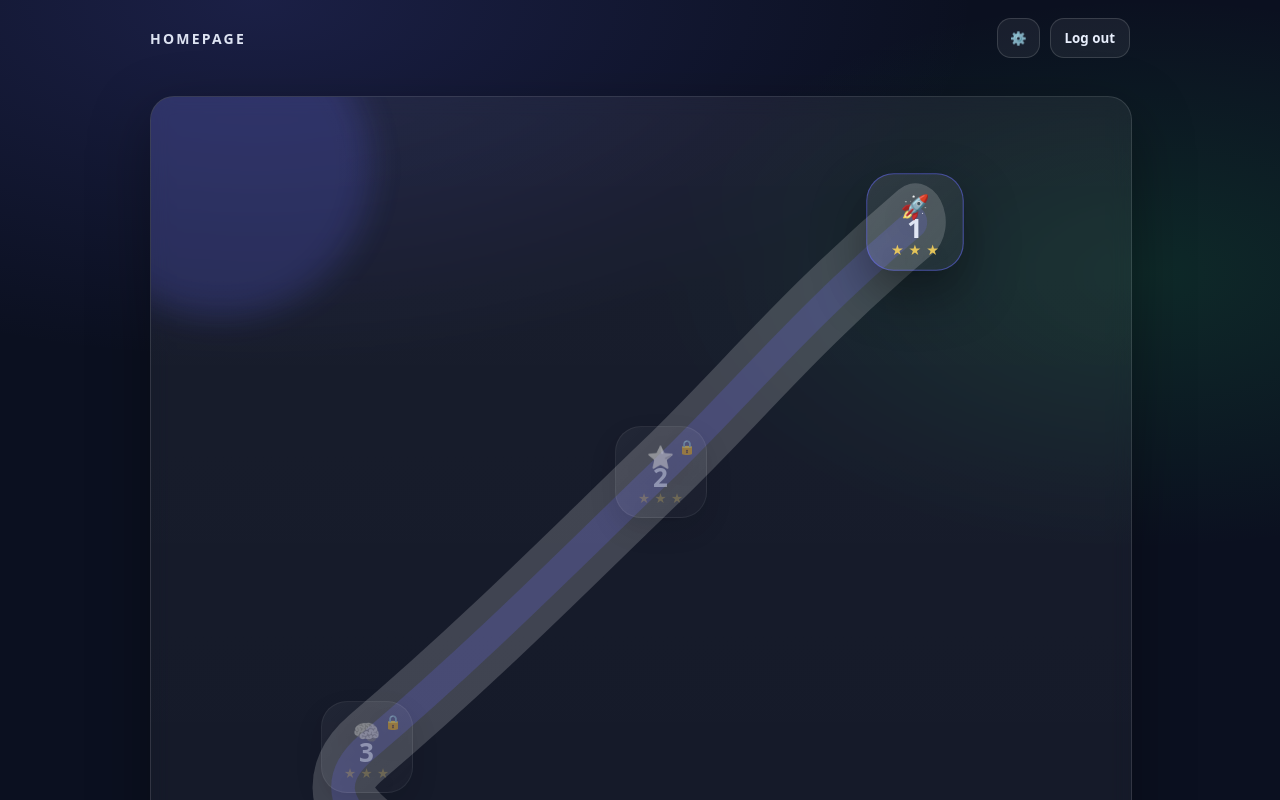
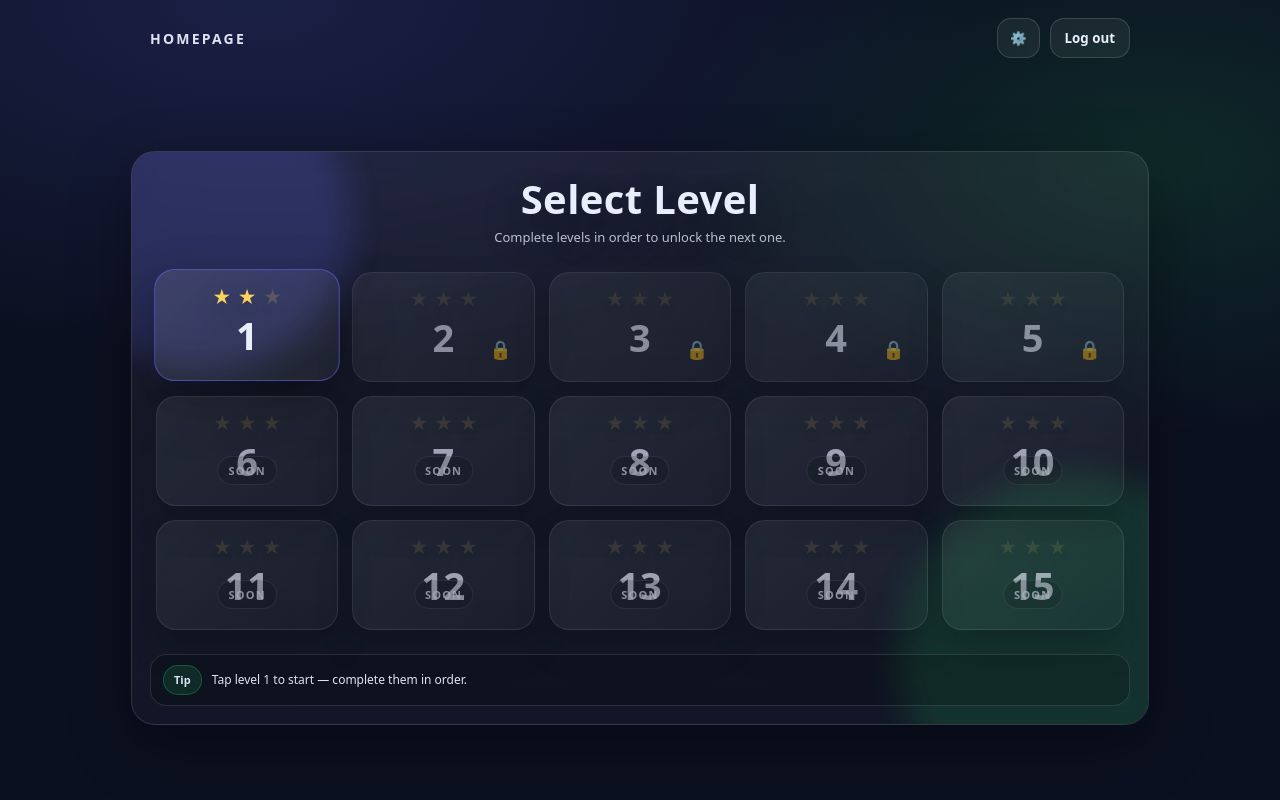
Before and after one commit to k-rameen/Finlingo, a React app in the folder frontend/: page /home in a window 1280 px wide. Shown: the top 800 px of the page. Built offline with nearby package versions, Linux system fonts and the light colour scheme; the HTML template or start-up script is replaced by a standard one.

Commit message:
Homepage update

```diff
--- a/frontend/src/pages/Home.jsx
+++ b/frontend/src/pages/Home.jsx
@@ -1,68 +1,28 @@
-import React, { useMemo, useEffect, useState } from "react";
-import { useNavigate } from "react-router-dom";
+import React, { useEffect, useMemo, useState } from "react";
+import { useNavigate, useLocation } from "react-router-dom";
 
-// homepage: scrollable long map + sequential unlock + real navigation to /level/1..5
-// - must go in order (can't open locked levels)
-// - when you RETURN to homepage from a level page, it unlocks the next level + highlights the segment
-// - progress persists in localStorage
+// homepage: grid "level select" (15 boxes), same dark theme
+// - only levels 1..5 are real (navigate to /level/1..5)
+// - levels unlock in order (1 -> 2 -> 3 -> 4 -> 5)
+// - finishing a level sets localStorage.finlingo_last_completed_level = "<n>"
+// - when you come back to /home, it unlocks the next level
 
 export default function Home() {
   const navigate = useNavigate();
+  const location = useLocation();
 
   const [selected, setSelected] = useState(1);
-  const [unlockedLevel, setUnlockedLevel] = useState(1); // max unlocked
+  const [unlockedLevel, setUnlockedLevel] = useState(1);
   const [toast, setToast] = useState("Tap level 1 to start — complete them in order.");
-  const [unlockPulseSeg, setUnlockPulseSeg] = useState(null); // 1..4
 
-  const levels = useMemo(
-    () => [
-      { id: 1, x: 78, y: 10, icon: "🚀", label: "Level 1" },
-      { id: 2, x: 52, y: 30, icon: "⭐", label: "Level 2" },
-      { id: 3, x: 22, y: 52, icon: "🧠", label: "Level 3" },
-      { id: 4, x: 62, y: 74, icon: "💰", label: "Level 4" },
-      { id: 5, x: 28, y: 92, icon: "🏆", label: "Level 5" },
-    ],
-    []
-  );
-
-  // ---- persistence ----
-  useEffect(() => {
-    const savedUnlocked = Number(localStorage.getItem("finlingo_unlocked_level") || "1");
-    const safeUnlocked = Number.isFinite(savedUnlocked)
-      ? Math.min(Math.max(savedUnlocked, 1), 5)
-      : 1;
-
-    setUnlockedLevel(safeUnlocked);
-    setSelected(Math.min(safeUnlocked, 5));
-
-    // if we are coming back from a level, unlock the next one
-    // (level pages should set localStorage.finlingo_last_completed_level = "<n>" before navigating back)
-    const lastCompleted = Number(localStorage.getItem("finlingo_last_completed_level") || "0");
-    if (Number.isFinite(lastCompleted) && lastCompleted >= 1 && lastCompleted <= 5) {
-      const next = Math.min(lastCompleted + 1, 5);
-
-      // only unlock if it advances progress
-      if (next > safeUnlocked) {
-        setUnlockedLevel(next);
-        localStorage.setItem("finlingo_unlocked_level", String(next));
-
-        // pulse segment between completed and next (segment index = completed level)
-        if (lastCompleted <= 4) {
-          setUnlockPulseSeg(lastCompleted);
-          window.setTimeout(() => setUnlockPulseSeg(null), 900);
-        }
-
-        setToast(`Unlocked level ${next}!`);
-      }
-
-      // clear flag so it doesn't re-unlock on refresh
-      localStorage.removeItem("finlingo_last_completed_level");
-    }
+  // create 15 slots, but only first 5 are playable
+  const levels = useMemo(() => {
+    return Array.from({ length: 15 }, (_, i) => {
+      const id = i + 1;
+      const playable = id <= 5;
+      return { id, playable };
+    });
   }, []);
-
-  useEffect(() => {
-    localStorage.setItem("finlingo_unlocked_level", String(unlockedLevel));
-  }, [unlockedLevel]);
 
   function showToast(msg, ms = 2200) {
     setToast(msg);
@@ -74,8 +34,43 @@ export default function Home() {
     }
   }
 
+  // ---- load progress + unlock when returning from a level ----
+  useEffect(() => {
+    const savedUnlocked = Number(localStorage.getItem("finlingo_unlocked_level") || "1");
+    const safeUnlocked = Number.isFinite(savedUnlocked)
+      ? Math.min(Math.max(savedUnlocked, 1), 5)
+      : 1;
+
+    let nextUnlocked = safeUnlocked;
+
+    // if we are coming back from a level, unlock the next one
+    const lastCompletedRaw = localStorage.getItem("finlingo_last_completed_level");
+    const lastCompleted = Number(lastCompletedRaw || "0");
+
+    if (Number.isFinite(lastCompleted) && lastCompleted >= 1 && lastCompleted <= 5) {
+      const next = Math.min(lastCompleted + 1, 5);
+      if (next > safeUnlocked) {
+        nextUnlocked = next;
+        localStorage.setItem("finlingo_unlocked_level", String(nextUnlocked));
+        showToast(`Unlocked level ${nextUnlocked}!`);
+      }
+      // clear flag so refresh doesn't re-trigger
+      localStorage.removeItem("finlingo_last_completed_level");
+    }
+
+    setUnlockedLevel(nextUnlocked);
+    setSelected(Math.min(nextUnlocked, 5));
+  }, [location.pathname]);
+
   // ---- click -> go to level page ----
   function tryOpenLevel(levelId) {
+    const isPlayable = levelId <= 5;
+
+    if (!isPlayable) {
+      showToast("These levels are coming soon 😼");
+      return;
+    }
+
     if (levelId > unlockedLevel) {
       showToast(`Open level ${unlockedLevel} to unlock this level.`);
       return;
@@ -84,8 +79,6 @@ export default function Home() {
     setSelected(levelId);
     showToast(`Loading level ${levelId}...`, 900);
 
-    // navigate to the correct level page
-    // make sure your routes exist: /level/1, /level/2, etc
     window.clearTimeout(tryOpenLevel._nav);
     tryOpenLevel._nav = window.setTimeout(() => {
       navigate(`/level/${levelId}`);
@@ -94,174 +87,50 @@ export default function Home() {
 
   // ---- logout ----
   function handleLogout() {
-    // clear auth keys if you have them
     localStorage.removeItem("finlingo_session");
-    // ALWAYS go back to login
-    navigate("/");
+    navigate("/"); // your login route
   }
 
-  // segments 1..4 correspond to 1->2, 2->3, 3->4, 4->5
-  const segUnlocked = {
-    1: unlockedLevel >= 2,
-    2: unlockedLevel >= 3,
-    3: unlockedLevel >= 4,
-    4: unlockedLevel >= 5,
-  };
+  // quick "star" display like the example (based on progress)
+  function starsForLevel(id) {
+    // feel free to tweak this logic
+    if (id < unlockedLevel) return 3; // completed
+    if (id === unlockedLevel) return 2; // current
+    return 0; // locked
+  }
 
   return (
     <div style={styles.page}>
       <div style={styles.topBar}>
-        {/* left: HOMEPAGE only */}
-        <div style={styles.centerTitle} aria-label="homepage title">
-          HOMEPAGE
-        </div>
+        <div style={styles.centerTitle}>HOMEPAGE</div>
 
-        {/* right: settings + logout */}
         <div style={styles.rightBtns}>
-          <button
-            type="button"
-            style={styles.settingsBtn}
-            onClick={() => navigate("/settings")}
-            aria-label="settings"
-            title="Settings"
-          >
+          <button type="button" style={styles.settingsBtn} onClick={() => navigate("/settings")}>
             ⚙️
           </button>
-
-          <button
-            type="button"
-            style={styles.logoutBtn}
-            onClick={handleLogout}
-            aria-label="log out"
-            title="Log out"
-          >
+          <button type="button" style={styles.logoutBtn} onClick={handleLogout}>
             Log out
           </button>
         </div>
       </div>
 
-      <div style={styles.mapWrap}>
-        <div style={styles.mapCard}>
+      <div style={styles.wrap}>
+        <div style={styles.card}>
           <div style={{ ...styles.blob, ...styles.blob1 }} />
           <div style={{ ...styles.blob, ...styles.blob2 }} />
 
-          <svg viewBox="0 0 100 100" preserveAspectRatio="none" style={styles.pathSvg} aria-hidden="true">
-            <path
-              d="M78 10
-                 C 66 18, 60 24, 52 30
-                 S 34 44, 22 52
-                 S 46 66, 62 74
-                 S 44 86, 28 92"
-              fill="none"
-              stroke="rgba(255,255,255,0.18)"
-              strokeWidth="6.2"
-              strokeLinecap="round"
-            />
+          <div style={styles.header}>
+            <div style={styles.bigTitle}>Select Level</div>
+            <div style={styles.smallSub}>Complete levels in order to unlock the next one.</div>
+          </div>
 
-            <path
-              d="M78 10
-                 C 66 18, 60 24, 52 30
-                 S 34 44, 22 52
-                 S 46 66, 62 74
-                 S 44 86, 28 92"
-              fill="none"
-              stroke="rgba(99,102,241,0.22)"
-              strokeWidth="2.4"
-              strokeLinecap="round"
-            />
+          <div style={styles.grid}>
+            {levels.map((lvl) => {
+              const isPlayable = lvl.playable;
+              const isLocked = lvl.id > unlockedLevel && isPlayable;
+              const isSelected = selected === lvl.id;
 
-            {/* seg 1 */}
-            <path
-              d="M78 10 C 66 18, 60 24, 52 30"
-              fill="none"
-              stroke={segUnlocked[1] ? "rgba(99,102,241,0.82)" : "transparent"}
-              strokeWidth={unlockPulseSeg === 1 ? 4.8 : 3.0}
-              strokeLinecap="round"
-              style={{
-                filter: segUnlocked[1] ? "drop-shadow(0 10px 18px rgba(99,102,241,0.45))" : "none",
-                transition: "stroke-width 220ms ease",
-              }}
-            />
-            <path
-              d="M78 10 C 66 18, 60 24, 52 30"
-              fill="none"
-              stroke={segUnlocked[1] ? "rgba(34,197,94,0.70)" : "transparent"}
-              strokeWidth={unlockPulseSeg === 1 ? 2.4 : 1.3}
-              strokeDasharray="2.4 3.6"
-              strokeLinecap="round"
-              style={{ transition: "stroke-width 220ms ease" }}
-            />
-
-            {/* seg 2 */}
-            <path
-              d="M52 30 S 34 44, 22 52"
-              fill="none"
-              stroke={segUnlocked[2] ? "rgba(99,102,241,0.82)" : "transparent"}
-              strokeWidth={unlockPulseSeg === 2 ? 4.8 : 3.0}
-              strokeLinecap="round"
-              style={{
-                filter: segUnlocked[2] ? "drop-shadow(0 10px 18px rgba(99,102,241,0.45))" : "none",
-                transition: "stroke-width 220ms ease",
-              }}
-            />
-            <path
-              d="M52 30 S 34 44, 22 52"
-              fill="none"
-              stroke={segUnlocked[2] ? "rgba(34,197,94,0.70)" : "transparent"}
-              strokeWidth={unlockPulseSeg === 2 ? 2.4 : 1.3}
-              strokeDasharray="2.4 3.6"
-              strokeLinecap="round"
-              style={{ transition: "stroke-width 220ms ease" }}
-            />
-
-            {/* seg 3 */}
-            <path
-              d="M22 52 S 46 66, 62 74"
-              fill="none"
-              stroke={segUnlocked[3] ? "rgba(99,102,241,0.82)" : "transparent"}
-              strokeWidth={unlockPulseSeg === 3 ? 4.8 : 3.0}
-              strokeLinecap="round"
-              style={{
-                filter: segUnlocked[3] ? "drop-shadow(0 10px 18px rgba(99,102,241,0.45))" : "none",
-                transition: "stroke-width 220ms ease",
-              }}
-            />
-            <path
-              d="M22 52 S 46 66, 62 74"
-              fill="none"
-              stroke={segUnlocked[3] ? "rgba(34,197,94,0.70)" : "transparent"}
-              strokeWidth={unlockPulseSeg === 3 ? 2.4 : 1.3}
-              strokeDasharray="2.4 3.6"
-              strokeLinecap="round"
-              style={{ transition: "stroke-width 220ms ease" }}
-            />
-
-            {/* seg 4 */}
-            <path
-              d="M62 74 S 44 86, 28 92"
-              fill="none"
-              stroke={segUnlocked[4] ? "rgba(99,102,241,0.82)" : "transparent"}
-              strokeWidth={unlockPulseSeg === 4 ? 4.8 : 3.0}
-              strokeLinecap="round"
-              style={{
-                filter: segUnlocked[4] ? "drop-shadow(0 10px 18px rgba(99,102,241,0.45))" : "none",
-                transition: "stroke-width 220ms ease",
-              }}
-            />
-            <path
-              d="M62 74 S 44 86, 28 92"
-              fill="none"
-              stroke={segUnlocked[4] ? "rgba(34,197,94,0.70)" : "transparent"}
-              strokeWidth={unlockPulseSeg === 4 ? 2.4 : 1.3}
-              strokeDasharray="2.4 3.6"
-              strokeLinecap="round"
-              style={{ transition: "stroke-width 220ms ease" }}
-            />
-          </svg>
-
-          {levels.map((lvl) => {
-            const isSelected = selected === lvl.id;
-            const isLocked = lvl.id > unlockedLevel;
+              const starCount = isPlayable ? starsForLevel(lvl.id) : 0;
 
               return (
                 <button
@@ -269,27 +138,48 @@ export default function Home() {
                   type="button"
                   onClick={() => tryOpenLevel(lvl.id)}
                   style={{
-                  ...styles.levelBtn,
-                  left: `${lvl.x}%`,
-                  top: `${lvl.y}%`,
-                  transform: "translate(-50%, -50%)",
-                  ...(isSelected ? styles.levelBtnActive : {}),
-                  ...(isLocked ? styles.levelBtnLocked : {}),
+                    ...styles.tile,
+                    ...(isSelected ? styles.tileSelected : {}),
+                    ...(isPlayable ? {} : styles.tileSoon),
+                    ...(isLocked ? styles.tileLocked : {}),
                   }}
-                aria-label={lvl.label}
-                title={isLocked ? `Locked — open level ${unlockedLevel} first` : lvl.label}
+                  title={
+                    !isPlayable
+                      ? "Coming soon"
+                      : isLocked
+                      ? `Locked — open level ${unlockedLevel} first`
+                      : `Open level ${lvl.id}`
+                  }
                 >
-                <div style={{ ...styles.levelIcon, ...(isLocked ? styles.iconLocked : {}) }}>{lvl.icon}</div>
-                <div style={{ ...styles.levelText, ...(isLocked ? styles.textLocked : {}) }}>{lvl.id}</div>
-                <div style={{ ...styles.stars, ...(isLocked ? styles.starsLocked : {}) }}>
-                  <span style={styles.star}>★</span>
-                  <span style={styles.star}>★</span>
-                  <span style={styles.star}>★</span>
+                  {/* top stars row */}
+                  <div style={styles.starRow}>
+                    {Array.from({ length: 3 }).map((_, i) => (
+                      <span
+                        key={i}
+                        style={{
+                          ...styles.star,
+                          opacity: i < starCount ? 1 : 0.18,
+                        }}
+                      >
+                        ★
+                      </span>
+                    ))}
                   </div>
-                {isLocked ? <div style={styles.lockBadge}>🔒</div> : null}
+
+                  {/* center content */}
+                  <div style={styles.tileCenter}>
+                    <div style={styles.tileNumber}>{lvl.id}</div>
+
+                    {/* lock overlay for locked playable levels */}
+                    {isLocked ? <div style={styles.lockIcon}>🔒</div> : null}
+
+                    {/* coming soon label for 6..15 */}
+                    {!isPlayable ? <div style={styles.soonTag}>SOON</div> : null}
+                  </div>
                 </button>
               );
             })}
+          </div>
 
           <div style={styles.bottomHint}>
             <span style={styles.hintPill}>Tip</span>
@@ -357,24 +247,26 @@ const styles = {
     fontWeight: 900,
   },
 
-  mapWrap: {
+  wrap: {
     flex: 1,
     padding: 20,
     maxWidth: 980,
     width: "100%",
     margin: "0 auto",
+    display: "grid",
+    placeItems: "center",
   },
 
-  mapCard: {
+  card: {
     position: "relative",
     width: "100%",
-    height: 1250,
     borderRadius: 24,
     overflow: "hidden",
     border: "1px solid rgba(255,255,255,0.12)",
     background: "linear-gradient(180deg, rgba(255,255,255,0.06), rgba(255,255,255,0.03))",
     backdropFilter: "blur(10px)",
     boxShadow: "0 20px 60px rgba(0,0,0,0.35)",
+    padding: 18,
   },
 
   blob: {
@@ -382,6 +274,7 @@ const styles = {
     borderRadius: 999,
     filter: "blur(16px)",
     opacity: 0.75,
+    pointerEvents: "none",
   },
   blob1: {
     width: 300,
@@ -398,85 +291,119 @@ const styles = {
     background: "rgba(34,197,94,0.22)",
   },
 
-  pathSvg: {
-    position: "absolute",
-    inset: 0,
-    width: "100%",
-    height: "100%",
+  header: {
+    position: "relative",
+    padding: "8px 6px 14px",
+    textAlign: "center",
+  },
+  bigTitle: {
+    fontSize: 40,
+    fontWeight: 1000,
+    letterSpacing: 0.4,
+    lineHeight: 1.05,
+    textShadow: "0 18px 40px rgba(0,0,0,0.35)",
+  },
+  smallSub: {
+    marginTop: 8,
+    fontSize: 13,
+    opacity: 0.78,
   },
 
-  levelBtn: {
-    position: "absolute",
-    width: 92,
-    height: 92,
-    borderRadius: 26,
-    border: "1px solid rgba(255,255,255,0.16)",
+  grid: {
+    position: "relative",
+    display: "grid",
+    gridTemplateColumns: "repeat(5, minmax(0, 1fr))",
+    gap: 14,
+    padding: "10px 6px 18px",
+  },
+
+  tile: {
+    position: "relative",
+    height: 110,
+    borderRadius: 20,
+    border: "1px solid rgba(255,255,255,0.14)",
     background: "linear-gradient(135deg, rgba(255,255,255,0.10), rgba(255,255,255,0.04))",
+    boxShadow: "0 18px 36px rgba(0,0,0,0.30)",
+    cursor: "pointer",
     color: "#e8eefc",
-    cursor: "pointer",
-    display: "grid",
-    placeItems: "center",
-    boxShadow: "0 18px 36px rgba(0,0,0,0.30)",
+    display: "flex",
+    flexDirection: "column",
+    alignItems: "center",
+    justifyContent: "space-between",
+    padding: 12,
     transition: "transform 140ms ease, box-shadow 140ms ease, border 140ms ease, opacity 140ms ease",
   },
 
-  levelBtnActive: {
-    transform: "translate(-50%, -50%) scale(1.06)",
+  tileSelected: {
+    transform: "translateY(-2px) scale(1.02)",
     border: "1px solid rgba(99,102,241,0.55)",
     boxShadow: "0 22px 50px rgba(0,0,0,0.40)",
   },
 
-  levelBtnLocked: {
-    opacity: 0.52,
+  tileLocked: {
+    opacity: 0.55,
     cursor: "not-allowed",
-    border: "1px solid rgba(255,255,255,0.12)",
-    boxShadow: "0 12px 28px rgba(0,0,0,0.22)",
   },
 
-  lockBadge: {
+  tileSoon: {
+    opacity: 0.65,
+  },
+
+  starRow: {
+    width: "100%",
+    display: "flex",
+    justifyContent: "center",
+    gap: 6,
+    marginTop: 2,
+  },
+  star: {
+    fontSize: 18,
+    color: "rgba(255, 215, 90, 0.98)",
+    textShadow: "0 10px 22px rgba(0,0,0,0.35)",
+  },
+
+  tileCenter: {
+    position: "relative",
+    flex: 1,
+    width: "100%",
+    display: "grid",
+    placeItems: "center",
+    paddingBottom: 6,
+  },
+
+  tileNumber: {
+    fontSize: 38,
+    fontWeight: 1000,
+    letterSpacing: 0.4,
+  },
+
+  lockIcon: {
     position: "absolute",
     right: 10,
-    top: 10,
-    fontSize: 14,
+    bottom: 8,
+    fontSize: 18,
     opacity: 0.95,
     filter: "drop-shadow(0 10px 20px rgba(0,0,0,0.35))",
   },
 
-  levelIcon: {
+  soonTag: {
     position: "absolute",
-    top: 14,
-    fontSize: 22,
-    filter: "drop-shadow(0 10px 20px rgba(0,0,0,0.35))",
-  },
-  iconLocked: { filter: "grayscale(1) drop-shadow(0 10px 20px rgba(0,0,0,0.35))" },
-
-  levelText: {
-    fontSize: 26,
+    bottom: 8,
+    left: "50%",
+    transform: "translateX(-50%)",
+    fontSize: 11,
     fontWeight: 1000,
-    letterSpacing: 0.2,
-    paddingTop: 10,
-  },
-  textLocked: { opacity: 0.85 },
-
-  stars: {
-    position: "absolute",
-    bottom: 10,
-    display: "flex",
-    gap: 4,
-    opacity: 0.9,
-  },
-  starsLocked: { opacity: 0.45 },
-  star: {
-    fontSize: 12,
-    color: "rgba(255, 215, 90, 0.95)",
-    textShadow: "0 10px 22px rgba(0,0,0,0.35)",
+    letterSpacing: 1.2,
+    opacity: 0.85,
+    borderRadius: 999,
+    padding: "6px 10px",
+    border: "1px solid rgba(255,255,255,0.14)",
+    background: "rgba(0,0,0,0.20)",
   },
 
   bottomHint: {
-    position: "absolute",
-    left: 16,
-    right: 16,
-    bottom: 14,
+    position: "relative",
+    marginTop: 6,
     padding: "10px 12px",
     borderRadius: 16,
     border: "1px solid rgba(255,255,255,0.12)",
--- a/frontend/src/pages/Level1.jsx
+++ b/frontend/src/pages/Level1.jsx
@@ -1,19 +1,28 @@
-import React from "react";
+import { useNavigate } from "react-router-dom";
 
-export default function Home() {
+export default function Level1() {
+  const navigate = useNavigate();
+
+  function finishLevel() {
+    localStorage.setItem("finlingo_last_completed_level", "1");
+    navigate("/home");
+  }
+
   return (
-    <div
-      style={{
-        minHeight: "100vh",
-        display: "grid",
-        placeItems: "center",
-        background: "#0b1020",
-        color: "#e8eefc",
-        fontSize: 24,
-        fontWeight: 800,
-      }}
-    >
-      HOMEPAGE
+    <div style={styles.page}>
+      <h1>Level 1</h1>
+      <button onClick={finishLevel}>Finish Level</button>
     </div>
   );
 }
+
+const styles = {
+  page: {
+    minHeight: "100vh",
+    display: "grid",
+    placeItems: "center",
+    background: "#0b1020",
+    color: "#fff",
+    fontSize: 24,
+  },
+};
--- a/frontend/src/pages/Level2.jsx
+++ b/frontend/src/pages/Level2.jsx
@@ -1,19 +1,28 @@
-import React from "react";
+import { useNavigate } from "react-router-dom";
 
-export default function Home() {
+export default function Level2() {
+  const navigate = useNavigate();
+
+  function finishLevel() {
+    localStorage.setItem("finlingo_last_completed_level", "2");
+    navigate("/home");
+  }
+
   return (
-    <div
-      style={{
-        minHeight: "100vh",
-        display: "grid",
-        placeItems: "center",
-        background: "#0b1020",
-        color: "#e8eefc",
-        fontSize: 24,
-        fontWeight: 800,
-      }}
-    >
-      HOMEPAGE
+    <div style={styles.page}>
+      <h1>Level 2</h1>
+      <button onClick={finishLevel}>Finish Level</button>
     </div>
   );
 }
+
+const styles = {
+  page: {
+    minHeight: "100vh",
+    display: "grid",
+    placeItems: "center",
+    background: "#0b1020",
+    color: "#fff",
+    fontSize: 24,
+  },
+};
--- a/frontend/src/pages/Level3.jsx
+++ b/frontend/src/pages/Level3.jsx
@@ -1,19 +1,28 @@
-import React from "react";
+import { useNavigate } from "react-router-dom";
 
-export default function Home() {
+export default function Level3() {
+  const navigate = useNavigate();
+
+  function finishLevel() {
+    localStorage.setItem("finlingo_last_completed_level", "3");
+    navigate("/home");
+  }
+
   return (
-    <div
-      style={{
-        minHeight: "100vh",
-        display: "grid",
-        placeItems: "center",
-        background: "#0b1020",
-        color: "#e8eefc",
-        fontSize: 24,
-        fontWeight: 800,
-      }}
-    >
-      HOMEPAGE
+    <div style={styles.page}>
+      <h1>Level 3</h1>
+      <button onClick={finishLevel}>Finish Level</button>
     </div>
   );
 }
+
+const styles = {
+  page: {
+    minHeight: "100vh",
+    display: "grid",
+    placeItems: "center",
+    background: "#0b1020",
+    color: "#fff",
+    fontSize: 24,
+  },
+};
--- a/frontend/src/pages/Level4.jsx
+++ b/frontend/src/pages/Level4.jsx
@@ -1,19 +1,28 @@
-import React from "react";
+import { useNavigate } from "react-router-dom";
 
-export default function Home() {
+export default function Level4() {
+  const navigate = useNavigate();
+
+  function finishLevel() {
+    localStorage.setItem("finlingo_last_completed_level", "4");
+    navigate("/home");
+  }
+
   return (
-    <div
-      style={{
-        minHeight: "100vh",
-        display: "grid",
-        placeItems: "center",
-        background: "#0b1020",
-        color: "#e8eefc",
-        fontSize: 24,
-        fontWeight: 800,
-      }}
-    >
-      HOMEPAGE
+    <div style={styles.page}>
+      <h1>Level 4</h1>
+      <button onClick={finishLevel}>Finish Level</button>
     </div>
   );
 }
+
+const styles = {
+  page: {
+    minHeight: "100vh",
+    display: "grid",
+    placeItems: "center",
+    background: "#0b1020",
+    color: "#fff",
+    fontSize: 24,
+  },
+};
--- a/frontend/src/pages/Level5.jsx
+++ b/frontend/src/pages/Level5.jsx
@@ -1,19 +1,28 @@
-import React from "react";
+import { useNavigate } from "react-router-dom";
 
-export default function Home() {
+export default function Level5() {
+  const navigate = useNavigate();
+
+  function finishLevel() {
+    localStorage.setItem("finlingo_last_completed_level", "5");
+    navigate("/home");
+  }
+
   return (
-    <div
-      style={{
-        minHeight: "100vh",
-        display: "grid",
-        placeItems: "center",
-        background: "#0b1020",
-        color: "#e8eefc",
-        fontSize: 24,
-        fontWeight: 800,
-      }}
-    >
-      HOMEPAGE
+    <div style={styles.page}>
+      <h1>Level 5 🎉</h1>
+      <button onClick={finishLevel}>Back to Home</button>
     </div>
   );
 }
+
+const styles = {
+  page: {
+    minHeight: "100vh",
+    display: "grid",
+    placeItems: "center",
+    background: "#0b1020",
+    color: "#fff",
+    fontSize: 24,
+  },
+};
```
Lines whose indentation alone changed are shown as unchanged.
